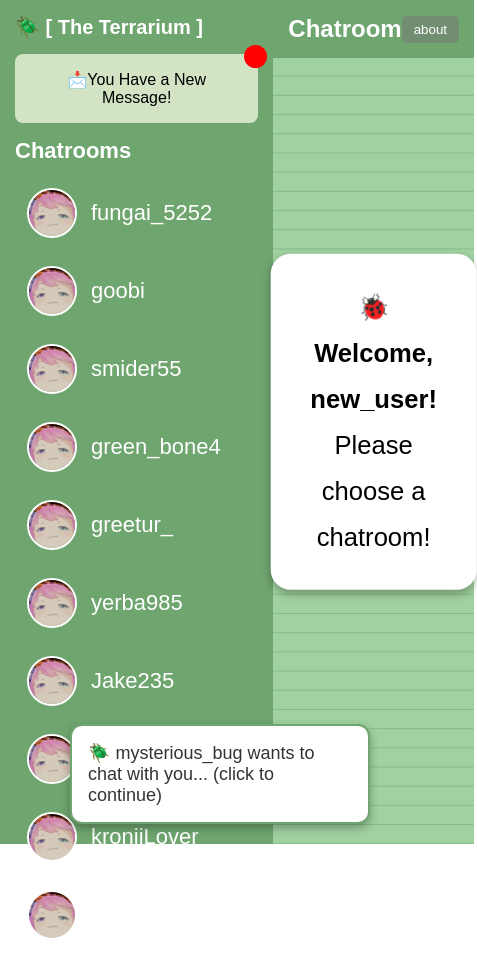
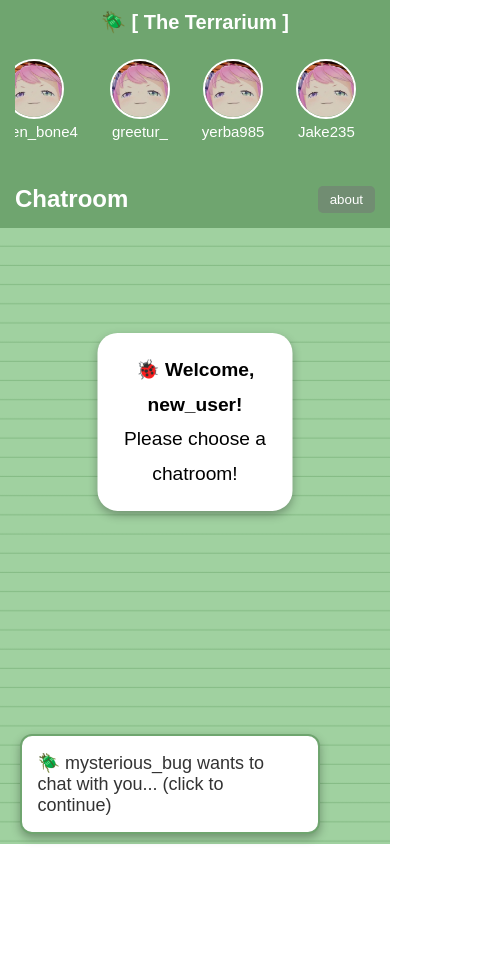
Before and after one commit to jhong02/personality-quiz, a React (Create React App) app: page /chatroom in a window 390 px wide. Shown: the whole page, 477 px wide, since content can reach past the window. After the commit the page ends 844 px from the top, so only its background shows below. Built offline with nearby package versions, Linux system fonts and the light colour scheme; a web font is replaced by a local one.

Commit message:
added mobile view adjustments

```diff
--- a/src/pages/Chatroom.jsx
+++ b/src/pages/Chatroom.jsx
@@ -2,7 +2,6 @@ import { useEffect, useState } from 'react';
 import '../styles/chatroom.css';
 import userIcon from '../assets/images/user1.png';
 import { Link } from 'react-router-dom';
-import NotificationButton from '../components/NotificationButton';
 import QuizChatroom from './QuizChatroom';
 import QuizNotification from './QuizNotification';
 import LoadingScreen from '../components/LoadingScreen';
@@ -39,7 +38,7 @@ export default function Chatroom() {
     setChats(initialChats);
 
     const loadingTimer = setTimeout(() => setLoading(false), 1000);
-    const inviteTimer = setTimeout(() => setShowInvite(true), 3000);
+    const inviteTimer = setTimeout(() => setShowInvite(true), 5000);
 
     return () => {
       clearTimeout(loadingTimer);
@@ -80,7 +79,6 @@ export default function Chatroom() {
     <div className="chat-container">
       <aside className="sidebar">
         <Link to="/" className="logo">🪲 [ The Terrarium ]</Link>
-        <NotificationButton count={1} onClick={() => alert("New message functionality coming soon!")}/>
         <nav className="chatrooms">
           <p>Chatrooms</p>
           <ul>
--- a/src/styles/chatroom.css
+++ b/src/styles/chatroom.css
@@ -14,19 +14,22 @@
 /* Container */
 .chat-container {
   display: flex;
+  height: 100vh;
+  overflow: hidden;
+  max-width: 100vw;
   width: 100%;
-    height: 100vh;
-    background: #d2e4c4;
 }
 
 /* Sidebar */
 .sidebar {
-    flex: 0.15;
+  width: 270px;
+  min-width: 270px;
   background: #6FA56F;
   padding: 15px;
   display: flex;
   flex-direction: column;
   gap: 15px;
+  overflow-y: auto;
 }
 
 .logo {
@@ -35,6 +38,7 @@
   color: #fff;
   cursor: pointer;
   text-decoration: none;
+  text-align: center;
 }
 
 .chatrooms p {
@@ -70,10 +74,9 @@
   border: 2px solid white;
 }
 
-  /* User icons */
 .user-icon {
-    width: 50px;
-    height: 50px;
+  width: 60px;
+  height: 60px;
   border-radius: 50%;
   border: 2px solid white;
   object-fit: cover;
@@ -81,15 +84,15 @@
 
 /* Main Chat Window */
 .chat-window {
-    flex: 0.85;
+  flex: 1;
+  min-width: 0;
+  overflow-y: auto;
+  background-color: #A0D1A0;
   --line-color: #7bb37b;
-    background-color: #A0D1A0;
-    background-image:
-      linear-gradient(#A0D1A0 1.1rem, var(--line-color) 1.2rem);
+  background-image: linear-gradient(#A0D1A0 1.1rem, var(--line-color) 1.2rem);
   background-size: 100% 1.2rem;
   display: flex;
   flex-direction: column;
-    position: relative;
 }
 
 /* Header */
@@ -102,6 +105,21 @@
   display: flex;
   justify-content: space-between;
   align-items: center;
+  gap: 10px;
+  flex-wrap: wrap;
+}
+.match-btn {
+  font-size: 14px !important;
+  padding: 6px 12px !important;
+  height: 34px;
+  border-radius: 5px;
+}
+
+
+.header-buttons {
+  display: flex;
+  align-items: center;
+  gap: 10px;
 }
 
 /* Chat messages */
@@ -116,19 +134,6 @@
   flex-direction: column;
   gap: 16px;
   padding: 20px;
-  }
-
-  /* Welcome screen */
-  .welcome-screen {
-    display: flex;
-    flex-direction: column;
-    align-items: center;
-    justify-content: center;
-    height: 100%;
-    text-align: center;
-    font-size: 24px;
-    font-weight: bold;
-    color: rgb(0, 0, 0);
 }
 
 /* Chat bubbles */
@@ -156,12 +161,10 @@
 
 .right {
   background: #FFD2D8;
-    align-self: flex-end;
 }
 
 .left {
   background: #D9D9D9;
-    align-self: flex-start;
 }
 
 /* Chat input */
@@ -202,7 +205,6 @@
   box-shadow: 0 2px 5px rgba(0, 0, 0, 0.3);
 }
 
-  /* About button */
 .about-btn {
   background: #718d72;
   color: white;
@@ -216,15 +218,13 @@
   background: #5C8A5C;
 }
 
-  /* New message button */
 .new-message-btn {
   background: #d2e4c4;
   border: none;
-    padding: 10px;
-    font-size: 16px;
+  padding: 6px 12px;
+  font-size: 14px;
   cursor: pointer;
   border-radius: 5px;
-    text-align: left;
 }
 
 .new-message-btn:hover {
@@ -285,3 +285,118 @@
     opacity: 1;
   }
 }
+
+/* Scrollbars */
+.sidebar::-webkit-scrollbar,
+#chat-messages-container::-webkit-scrollbar {
+  width: 6px;
+}
+
+.sidebar::-webkit-scrollbar-thumb,
+#chat-messages-container::-webkit-scrollbar-thumb {
+  background-color: rgba(255, 255, 255, 0.3);
+  border-radius: 10px;
+}
+
+/* 📱 Mobile Styles */
+@media (max-width: 768px) {
+  .chat-container {
+    flex-direction: column;
+  }
+
+  .sidebar {
+    width: 100%;
+    min-width: 0;
+    flex-direction: column;
+    align-items: center;
+    gap: 10px;
+    overflow-x: hidden;
+    padding: 10px 15px;
+  }
+
+  .chatrooms {
+    width: 100%;
+    margin-top: 5px;
+  }
+
+  .chatrooms p {
+    display: none;
+  }
+
+  .chatrooms ul {
+    display: flex;
+    flex-direction: row;
+    overflow-x: auto;
+    gap: 12px;
+    padding-bottom: 10px;
+    justify-content: center;
+  }
+
+  .chatroom-item {
+    flex-direction: column;
+    align-items: center;
+    font-size: 15px;
+    padding: 10px;
+    gap: 4px;
+  }
+
+  .user-icon {
+    width: 60px;
+    height: 60px;
+  }
+
+  .chat-window {
+    flex: 1;
+    height: calc(100vh - 160px);
+  }
+
+  .chat-input {
+    flex-direction: column;
+    gap: 8px;
+    padding: 10px;
+  }
+
+  .chat-input input,
+  .send-btn {
+    width: 100%;
+  }
+
+  .welcome-bubble {
+    max-width: 90%;
+    font-size: 1.2rem;
+    padding: 20px;
+  }
+
+  .quiz-invite-popup {
+    width: 90%;
+    bottom: 10px;
+    left: 5%;
+    right: 5%;
+  }
+
+  .chat-header {
+    flex-wrap: wrap;
+    gap: 10px;
+  }
+
+  .header-buttons {
+    flex-direction: column;
+    align-items: flex-end;
+    gap: 5px;
+  }
+
+  .header-buttons > *:first-child {
+    font-size: 14px !important;
+    padding: 6px 12px !important;
+    height: 34px;
+    border-radius: 5px;
+    white-space: nowrap;
+    overflow: hidden;
+    text-overflow: ellipsis;
+  }
+
+  .new-message-btn {
+    font-size: 12px;
+    padding: 6px 10px;
+  }
+}
```
Lines whose indentation alone changed are shown as unchanged.
